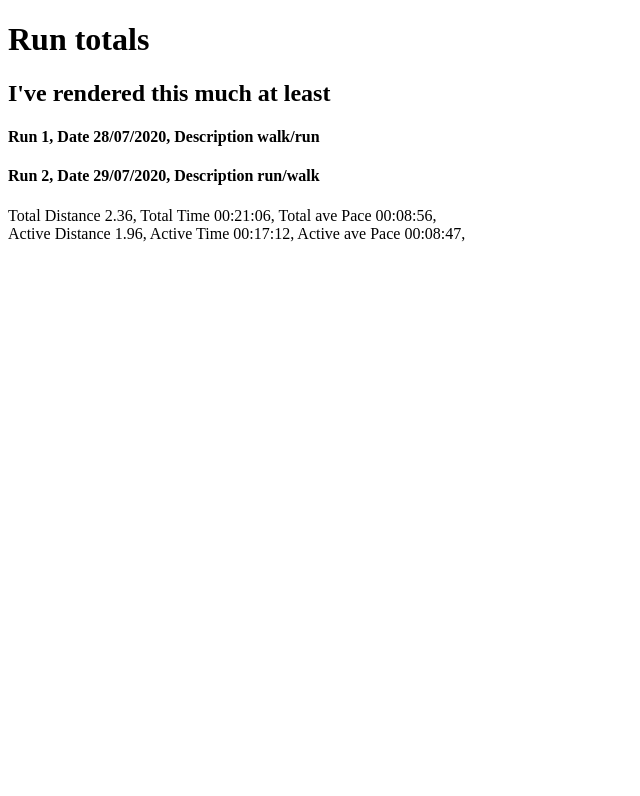
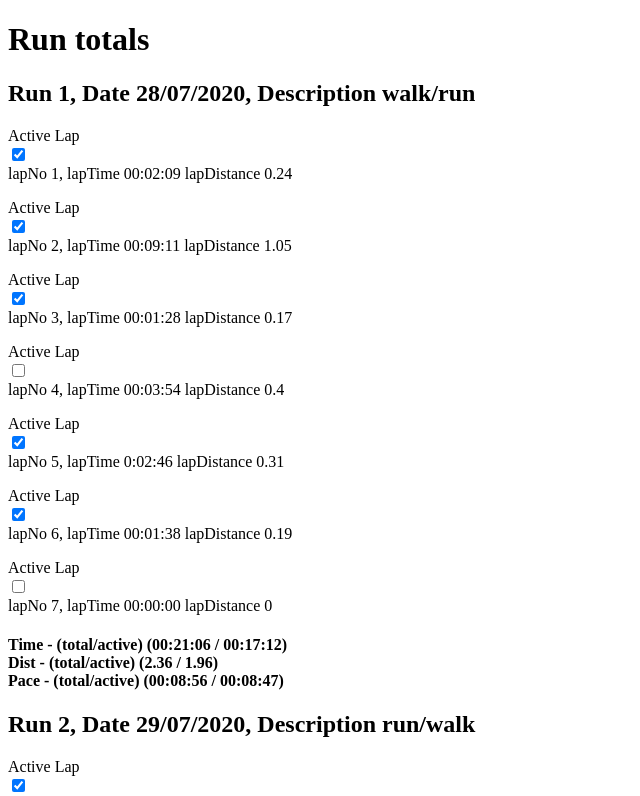
Before and after one commit to FinlayS/run-totals, a Next.js app: page / in a window 1280 px wide. Shown: the top 796 px of the page, without its empty margins (0-640 px from the left). Built offline with nearby package versions, Linux system fonts and the light colour scheme.

Commit message:
Add details to list items (#2)
* tidy getRuns

* render all totals

* lock not in gitignore

* adding checkbox

```diff
--- /dev/null
+++ b/components/checkbox.js
@@ -0,0 +1,17 @@
+import React from 'react';
+
+const Checkbox = (isChecked) => {
+
+  return (
+    <div className="checkbox">
+      <label>
+        <input
+          type="checkbox"
+          checked={isChecked.checked}
+        />
+      </label>
+    </div>
+  )
+}
+
+export default Checkbox;
--- a/data/runs.json
+++ b/data/runs.json
@@ -89,55 +89,11 @@
         "lapDistance": 0.19
       },
       {
-        "lapActive": false,
+        "lapActive": true,
         "lapNo": "7",
-        "lapTime": "00:00:00",
-        "lapDistance": 0.0
+        "lapTime": "00:30:00",
+        "lapDistance": 5.0
       }
     ]
-  }],
-  "laps": [
-    {
-      "lapActive": true,
-      "lapNo": "1",
-      "lapTime": "00:02:09",
-      "lapDistance": 0.24
-    },
-    {
-      "lapActive": true,
-      "lapNo": "2",
-      "lapTime": "00:09:11",
-      "lapDistance": 1.05
-    },
-    {
-      "lapActive": true,
-      "lapNo": "3",
-      "lapTime": "00:01:28",
-      "lapDistance": 0.17
-    },
-    {
-      "lapActive": false,
-      "lapNo": "4",
-      "lapTime": "00:03:54",
-      "lapDistance": 0.4
-    },
-    {
-      "lapActive": true,
-      "lapNo": "5",
-      "lapTime": "0:02:46",
-      "lapDistance": 0.31
-    },
-    {
-      "lapActive": true,
-      "lapNo": "6",
-      "lapTime": "00:01:38",
-      "lapDistance": 0.19
-    },
-    {
-      "lapActive": false,
-      "lapNo": "7",
-      "lapTime": "00:00:00",
-      "lapDistance": 0.0
-    }
-  ]
+  }]
 }
--- a/pages/index.js
+++ b/pages/index.js
@@ -1,59 +1,18 @@
 import React, {Component} from 'react'
-import { getTotals } from "../utils/get-totals";
-import { getPace} from "../utils/get-pace";
-import { getRunList } from "../utils/getRuns";
 import RunList from "./runList";
 
 export default class extends Component {
-  static async getInitialProps() {
-
-    getRunList()
-
-    const allTimes = getTotals({})
-
-    const totalPace = getPace(
-      allTimes.totalTimeSecs,
-      allTimes.totalDistance
-    )
-
-    const activePace = getPace(
-      allTimes.activeTimeSeconds,
-      allTimes.activeDistance
-    )
-
-    console.log('index-allTimes',allTimes)
-
-    return {
-      title: "Run totals",
-      totalTime: allTimes.totalTime,
-      totalDistance: allTimes.totalDistance,
-      totalAveragePace: totalPace,
-      activeTime: allTimes.activeTime,
-      activeDistance: allTimes.activeDistance,
-      activeAveragePace: activePace
-    }
-  }
 
   render() {
     return (
       <div>
         <div>
-          <h1>{this.props.title}</h1>
+          <h1>Run totals</h1>
         </div>
-
         <div>
           <RunList></RunList>
-        </div>
-
-        <div>
-          Total Distance {this.props.totalDistance}, Total Time {this.props.totalTime}, Total ave Pace {this.props.totalAveragePace},
-        </div>
-
-        <div>
-          Active Distance {this.props.activeDistance}, Active Time {this.props.activeTime}, Active ave Pace {this.props.activeAveragePace},
         </div>
       </div>
     )
   }
-
 }
--- /dev/null
+++ b/pages/runLapList.js
@@ -0,0 +1,10 @@
+import React from 'react';
+import Checkbox from '../components/checkbox';
+
+const RunLapList = ( lapActive, lapNo, lapTime, lapDistance ) => (
+  <div>
+    <p>Active Lap <Checkbox checked={lapActive}> </Checkbox> lapNo {lapNo}, lapTime {lapTime} lapDistance {lapDistance}</p>
+  </div>
+);
+
+export default RunLapList;
--- /dev/null
+++ b/pages/runLaps.js
@@ -0,0 +1,17 @@
+import React from 'react';
+import {getRunLaps} from "../utils/getRunLaps";
+import RunLapList from "./runLapList";
+const RunLaps = (id) => {
+
+  const runLaps = getRunLaps(id.id)
+
+  return (
+    <div>
+      {runLaps.map(({lapActive, lapNo, lapTime, lapDistance}) => (
+      RunLapList(lapActive, lapNo, lapTime, lapDistance)
+      ))}
+    </div>
+  )
+}
+
+export default RunLaps;
--- /dev/null
+++ b/pages/runLaptotals.js
@@ -0,0 +1,37 @@
+import React from 'react';
+import {getRunLaps} from "../utils/getRunLaps";
+import {getLapTotals} from "../utils/get-totals";
+import {getPace} from "../utils/get-pace";
+
+const RunLapTotals = (id) => {
+
+  const runLaps = getRunLaps(id.id)
+  const lapTimesAndDistances = getLapTotals(runLaps)
+  const totalPace = getPace(
+    lapTimesAndDistances.totalTimeSecs,
+    lapTimesAndDistances.totalDistance
+  )
+
+  const activePace = getPace(
+    lapTimesAndDistances.activeTimeSeconds,
+    lapTimesAndDistances.activeDistance
+  )
+
+  return (
+    <div>
+      <h4>
+        <div>
+        Time - (total/active) ({lapTimesAndDistances.totalTime} / {lapTimesAndDistances.activeTime})
+        </div>
+        <div>
+        Dist - (total/active) ({lapTimesAndDistances.totalDistance} / {lapTimesAndDistances.activeDistance})
+        </div>
+        <div>
+        Pace - (total/active) ({totalPace} / {activePace})
+        </div>
+      </h4>
+    </div>
+  )
+}
+
+export default RunLapTotals;
--- a/pages/runList.js
+++ b/pages/runList.js
@@ -7,14 +7,8 @@ const RunList = () => {
 
   return (
     <div>
-        <div>
-          <h2>I've rendered this much at least</h2>
-        </div>
-          {allRuns.map(({ id, description, date }) => (
+      {allRuns.map(({id, description, date}) => (
         RunListItem(id, description, date)
-            // <ul >
-            //   <h3>Run date {date} Description {description}</h3>
-            // </ul>
       ))}
     </div>
   )
--- a/pages/runListItem.js
+++ b/pages/runListItem.js
@@ -1,8 +1,12 @@
 import React from 'react';
+import RunLapTotals from "./runLapTotals";
+import RunLaps from "./runLaps";
 
 const RunListItem = ( id, description, date ) => (
   <div>
-      <h4>Run {id }, Date {date}, Description {description}</h4>
+      <h2>Run {id }, Date {date}, Description {description}</h2>
+    <RunLaps id={id}></RunLaps>
+    <RunLapTotals id={id}></RunLapTotals>
   </div>
 );
 
--- a/utils/get-totals.js
+++ b/utils/get-totals.js
@@ -1,19 +1,17 @@
 import {addTimes} from "./add-times";
-import allLaps from "../data/runs.json"
 import {timeInSeconds} from "./timeInSeconds";
 
 Number.prototype.round = function(places) {
   return +(Math.round(this + "e+" + places)  + "e-" + places);
 }
 
-export function getTotals() {
+export function getLapTotals(laps) {
   let activeTime = "";
   let totalTime = "";
   let activeDistance = 0;
   let totalDistance = 0;
-  allLaps.laps.forEach((lap) => {
+  laps.forEach((lap) => {
     if (lap.lapActive === true) {
-      console.log(lap)
       activeTime = addTimes(activeTime, lap.lapTime);
       activeDistance = activeDistance + lap.lapDistance;
     }
--- /dev/null
+++ b/utils/getRunLaps.js
@@ -0,0 +1,11 @@
+import allRuns from "../data/runs"
+
+export function getRunLaps(id) {
+  let l = [];
+  allRuns.runs.forEach((run) => {
+    if (id === run.id) {
+      l = run.laps
+    }
+  })
+  return l
+}
--- a/utils/getRuns.js
+++ b/utils/getRuns.js
@@ -2,15 +2,12 @@ import allRuns from "../data/runs"
 
 export function getRunList() {
   let data = [];
-  let id, description, date
   allRuns.runs.forEach((run) => {
-    id = run.id
-    description = run.description
-    date = run.date
-    data.push({id, description, date})
-    console.log(run.id, run.description, run.date)
-    console.log('id',id, 'desctip', description, 'date', date)
-    console.log("DATA", data)
+    data.push({
+      id:run.id,
+      description:run.description,
+      date:run.date
+    })
   })
   return data
 }
```
Also changed, not shown: 2 other files (tests, documents, lock files or other folders). Lines whose indentation alone changed are shown as unchanged.
